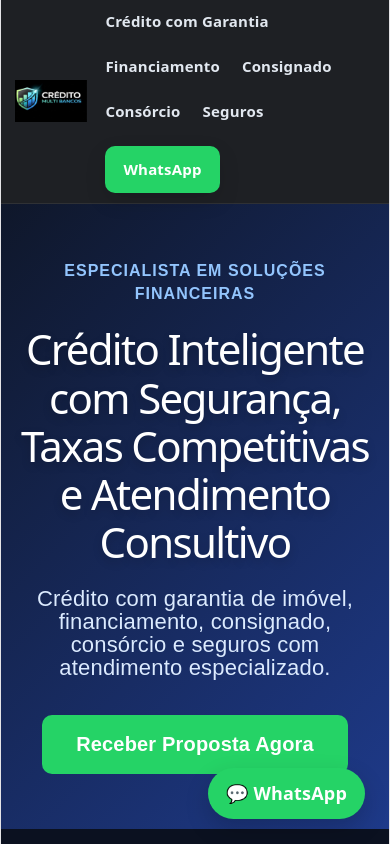
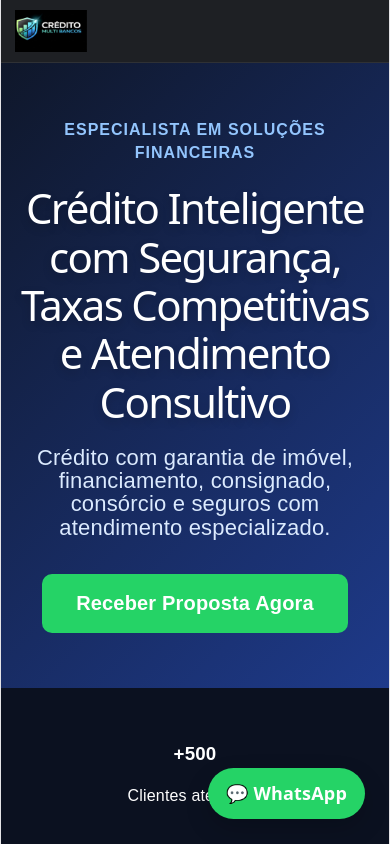
Before and after one commit to claudiofernand8647/meu-site, a React (Vite) app: page / in a window 390 px wide. Shown: the top 844 px of the page. Built offline with nearby package versions, Linux system fonts and the light colour scheme.

Commit message:
Melhoria navbar mobile

```diff
--- a/src/components/Navbar.jsx
+++ b/src/components/Navbar.jsx
@@ -48,7 +48,7 @@ function Navbar() {
         {/* MENU */}
         <div
   style={{
-            display: "flex",
+    display: window.innerWidth < 768 ? "none" : "flex",
     gap: "22px",
     alignItems: "center",
     flexWrap: "wrap"
```
Lines whose indentation alone changed are shown as unchanged.
